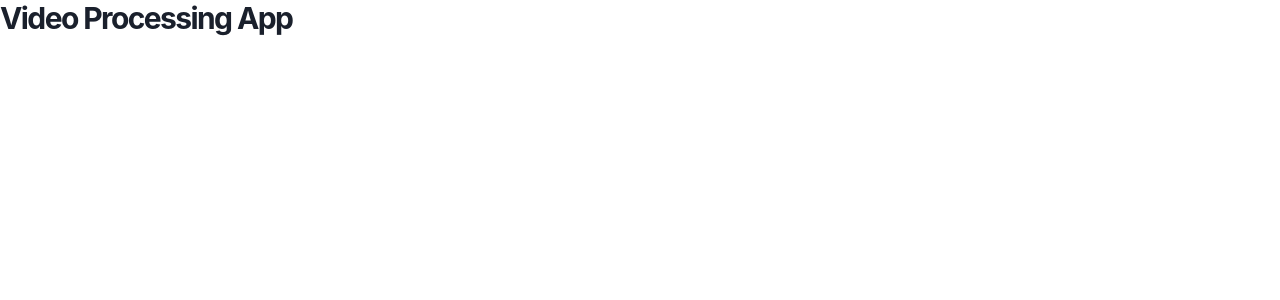
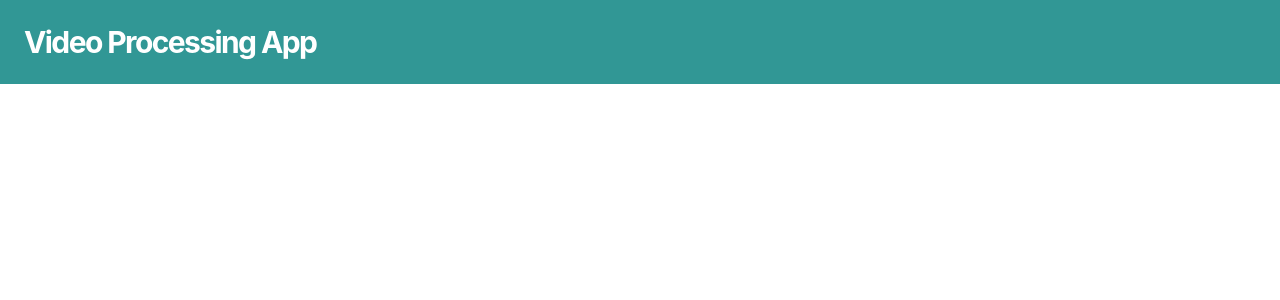
Before and after one commit to RomuloBan/video-processing-app, a Next.js app: page / in a window 1280 px wide. Shown: the top 300 px of the page. Built offline with nearby package versions, Linux system fonts and the light colour scheme.

Commit message:
modify header component

```diff
--- a/components/header.js
+++ b/components/header.js
@@ -2,10 +2,12 @@ import React from 'react'
 import { Flex, Heading } from "@chakra-ui/react";
 
 const Header = () => (
-    <Flex as="nav" align="center" mr={5}>
-        <Heading as="h1" size="lg" letterSpacing={'-.1rem'}>
-            Video Processing App
-        </Heading>
+    <Flex as="nav" align="center" justify="space-between" wrap="wrap" padding="1.5rem" bg="teal.500" color="white" marginBottom="2rem">
+        <Flex align="center" mr={5}>
+            <Heading as="h1" size="lg" letterSpacing={'-.1rem'}>
+                Video Processing App
+            </Heading>
+        </Flex>
     </Flex>
 )
 
--- a/pages/index.js
+++ b/pages/index.js
@@ -3,6 +3,6 @@ import Header from '../components/header'
 
 export default function Home() {
   return (
-    <Header></Header>
+    <Header />
   )
 }
```
